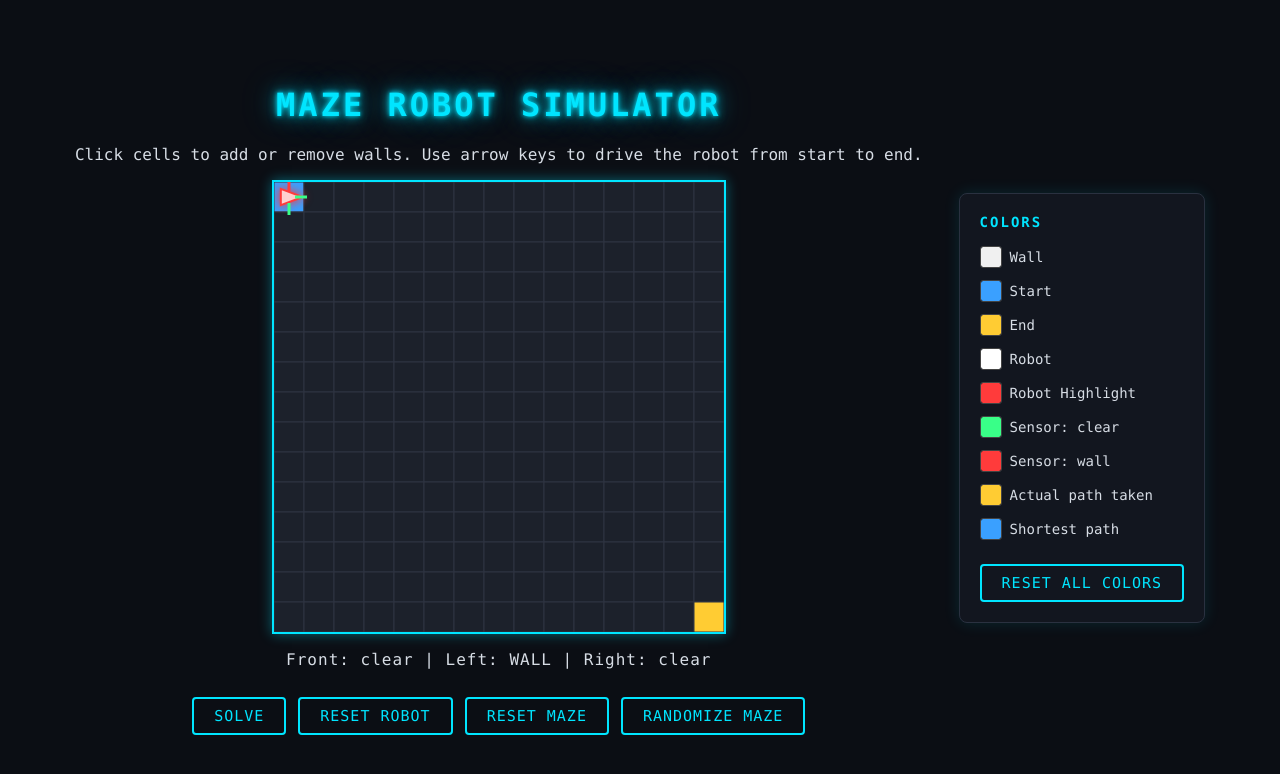
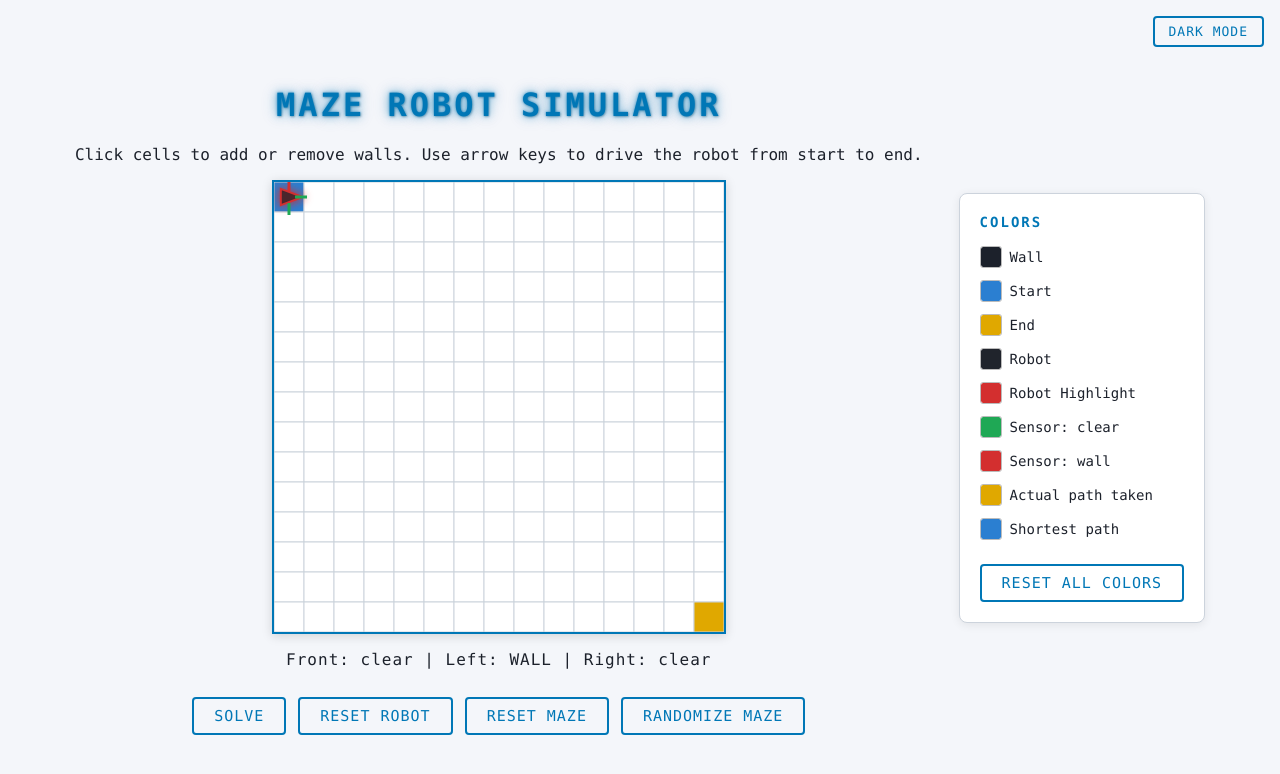
Before and after one commit to cool-coder16/Portfolio, a website: page index.html in a window 1280 px wide. Drawn offline with Linux system fonts and the light colour scheme.

Commit message:
Add dark/light mode toggle, defaulting to the system preference
Adds a fixed top-right toggle that switches the page's CSS variables
(background, text, accent, panel, button colors) between a dark and
light theme, and separately swaps the canvas's own colors (open path,
grid lines, and the full customizable maze palette via
DARK/LIGHT_DEFAULT_COLORS) since those are drawn in JS rather than
CSS. Toggling immediately re-applies the new theme's default palette,
and "Reset All Colors" restores whichever theme's defaults are
currently active. Initial theme is read once from
prefers-color-scheme; manual toggles aren't overridden afterward. The
light theme's title glow uses the same layered-shadow technique as
dark mode, just softer and in the light accent color instead of cyan.

```diff
--- a/index.html
+++ b/index.html
@@ -6,6 +6,8 @@
   <link rel="stylesheet" href="style.css">
 </head>
 <body>
+  <button id="themeToggle" class="btn theme-toggle">Light Mode</button>
+
   <div class="page">
     <main>
       <h1>Maze Robot Simulator</h1>
--- a/script.js
+++ b/script.js
@@ -11,12 +11,14 @@ canvas.width = GRID_SIZE * CELL_SIZE;
 canvas.height = GRID_SIZE * CELL_SIZE;
 
 // --- Customizable colors ---
-// Every color a legend swatch controls, in one place. DEFAULT_COLORS is a
-// frozen copy of the original palette so "Reset All Colors" has something
-// to restore; `colors` is the live, editable copy everything else reads
-// from. Colors NOT in this list (the dark path background, grid lines) are
-// deliberately fixed, not exposed for editing.
-const DEFAULT_COLORS = {
+// Every color a legend swatch controls, in one place. There are two full
+// default palettes — one tuned to look right on a dark path background,
+// one for a light path background — since colors that pop on dark (like a
+// white robot) can vanish entirely on light, and vice versa. `colors` is
+// the live, editable copy everything else reads from; `currentDefaults`
+// points at whichever palette is active, so "Reset All Colors" restores
+// the right one instead of always going back to dark mode's colors.
+const DARK_DEFAULT_COLORS = {
   wall: "#f0f0f0",
   start: "#3aa0ff",
   end: "#ffcc33",
@@ -27,7 +29,29 @@ const DEFAULT_COLORS = {
   actualPath: "#ffcc33",
   shortestPath: "#3aa0ff",
 };
-const colors = { ...DEFAULT_COLORS };
+const LIGHT_DEFAULT_COLORS = {
+  wall: "#1c212b",
+  start: "#2b7fd1",
+  end: "#e0a800",
+  robot: "#20242c",
+  robotHighlight: "#d32f2f",
+  sensorClear: "#1fa855",
+  sensorWall: "#d32f2f",
+  actualPath: "#e0a800",
+  shortestPath: "#2b7fd1",
+};
+
+// The open-path fill and grid lines aren't legend swatches (nothing to
+// customize), but they still need to flip between themes, same reasoning.
+const CANVAS_THEME = {
+  dark: { path: "#1c212b", gridLine: "#2f3542" },
+  light: { path: "#ffffff", gridLine: "#ccd3dc" },
+};
+
+let isLightMode = false;
+let currentDefaults = DARK_DEFAULT_COLORS;
+let canvasTheme = CANVAS_THEME.dark;
+const colors = { ...currentDefaults };
 
 // Build a GRID_SIZE x GRID_SIZE grid, every cell starts as "no wall" (false).
 const grid = Array.from({ length: GRID_SIZE }, () =>
@@ -276,7 +300,8 @@ function draw() {
       const y = row * CELL_SIZE;
 
       // Wall/start/end colors are user-customizable (see the `colors`
-      // object above and the sidebar color pickers); open path stays fixed.
+      // object above and the sidebar color pickers); open path and grid
+      // lines follow the dark/light theme instead (canvasTheme).
       if (grid[row][col]) {
         ctx.fillStyle = colors.wall;
       } else if (row === START.row && col === START.col) {
@@ -284,11 +309,11 @@ function draw() {
       } else if (row === END.row && col === END.col) {
         ctx.fillStyle = colors.end;
       } else {
-        ctx.fillStyle = "#1c212b"; // open path
+        ctx.fillStyle = canvasTheme.path;
       }
       ctx.fillRect(x, y, CELL_SIZE, CELL_SIZE);
 
-      ctx.strokeStyle = "#2f3542";
+      ctx.strokeStyle = canvasTheme.gridLine;
       ctx.strokeRect(x, y, CELL_SIZE, CELL_SIZE);
     }
   }
@@ -700,14 +725,46 @@ for (const { id, key } of COLOR_INPUTS) {
   });
 }
 
+// Applies a full palette to both the live `colors` object and the visible
+// color-picker inputs (updating `colors` alone wouldn't move the pickers).
+function applyColorPalette(palette) {
+  Object.assign(colors, palette);
+  for (const { id, key } of COLOR_INPUTS) {
+    document.getElementById(id).value = palette[key];
+  }
+}
+
 document.getElementById("resetColorsButton").addEventListener("click", () => {
-  Object.assign(colors, DEFAULT_COLORS);
-  // The <input type="color"> elements have their own displayed value too —
-  // updating the `colors` object alone wouldn't move the pickers back.
-  for (const { id, key } of COLOR_INPUTS) {
-    document.getElementById(id).value = DEFAULT_COLORS[key];
-  }
+  applyColorPalette(currentDefaults);
   draw();
 });
 
+// --- Dark / light mode ---
+const themeToggleButton = document.getElementById("themeToggle");
+
+// Shared by the initial page load and the toggle button, so both apply a
+// theme change the exact same way.
+function applyTheme(lightMode) {
+  isLightMode = lightMode;
+
+  document.documentElement.classList.toggle("light-theme", isLightMode);
+  themeToggleButton.textContent = isLightMode ? "Dark Mode" : "Light Mode";
+
+  canvasTheme = isLightMode ? CANVAS_THEME.light : CANVAS_THEME.dark;
+  currentDefaults = isLightMode ? LIGHT_DEFAULT_COLORS : DARK_DEFAULT_COLORS;
+  applyColorPalette(currentDefaults);
+}
+
+themeToggleButton.addEventListener("click", () => {
+  applyTheme(!isLightMode);
+  draw();
+});
+
+// Default to whatever the user's OS/browser is already set to, rather than
+// always starting in dark mode. This only reads it once at load — if the
+// user then toggles manually, we respect that choice instead of flipping
+// the theme out from under them if their system setting changes later.
+const prefersLight = window.matchMedia("(prefers-color-scheme: light)").matches;
+applyTheme(prefersLight);
+
 draw();
--- a/style.css
+++ b/style.css
@@ -1,9 +1,37 @@
+/* --- Theme --- */
+/* Dark is the default palette; :root.light-theme (toggled by script.js's
+   theme button) overrides these variables to switch the page's chrome.
+   The maze's own canvas colors are separate — those are drawn in JS, so
+   they're switched there (see DARK/LIGHT_DEFAULT_COLORS and CANVAS_THEME
+   in script.js) rather than through CSS. */
+:root {
+  --bg: #0b0e14;
+  --text: #d7dde5;
+  --accent: #00e5ff;
+  --panel-bg: #12161f;
+  --panel-border: #2a3140;
+  --swatch-border: #444;
+  --btn-hover-bg: rgba(0, 229, 255, 0.15);
+  --btn-active-bg: rgba(0, 229, 255, 0.35);
+}
+
+:root.light-theme {
+  --bg: #f4f6fa;
+  --text: #1c212b;
+  --accent: #0077b6;
+  --panel-bg: #ffffff;
+  --panel-border: #ccd3dc;
+  --swatch-border: #bbb;
+  --btn-hover-bg: rgba(0, 119, 182, 0.1);
+  --btn-active-bg: rgba(0, 119, 182, 0.22);
+}
+
 /* System monospace fonts (no download needed) give a terminal/HUD feel. */
 body {
   font-family: ui-monospace, "Cascadia Code", "Roboto Mono", Menlo, Consolas, monospace;
   text-align: center;
-  background: #0b0e14;
-  color: #d7dde5;
+  background: var(--bg);
+  color: var(--text);
   margin: 0;
   /* min-height: 100vh (100% of the browser window's height) plus centering
      the body's own content is what actually centers things against the
@@ -15,7 +43,7 @@ body {
 }
 
 h1 {
-  color: #00e5ff;
+  color: var(--accent);
   letter-spacing: 3px;
   text-transform: uppercase;
   /* Several glow layers at increasing blur radii stack into one bright,
@@ -28,11 +56,26 @@ h1 {
     2px 2px 3px rgba(0, 0, 0, 0.6);
 }
 
+/* Same layered-glow technique as dark mode, just lighter and in the
+   light-theme accent blue instead of cyan — a full neon glow at the same
+   strength would read as muddy on a light background. */
+:root.light-theme h1 {
+  text-shadow:
+    0 0 3px rgba(0, 119, 182, 0.7),
+    0 0 8px rgba(0, 119, 182, 0.5),
+    0 0 16px rgba(0, 119, 182, 0.3),
+    1px 1px 2px rgba(0, 0, 0, 0.2);
+}
+
 canvas {
   background: #1c212b;
-  border: 2px solid #00e5ff;
+  border: 2px solid var(--accent);
   box-shadow: 0 0 12px rgba(0, 229, 255, 0.4); /* neon glow around the grid */
   cursor: pointer;
+}
+
+:root.light-theme canvas {
+  box-shadow: 0 2px 10px rgba(0, 0, 0, 0.15);
 }
 
 .readout {
@@ -69,9 +112,9 @@ canvas {
   font-size: 15px;
   letter-spacing: 1px;
   text-transform: uppercase;
-  color: #00e5ff;
+  color: var(--accent);
   background: transparent;
-  border: 2px solid #00e5ff;
+  border: 2px solid var(--accent);
   border-radius: 4px;
   padding: 8px 20px;
   margin-top: 12px;
@@ -79,14 +122,33 @@ canvas {
 }
 
 .btn:hover {
-  background: rgba(0, 229, 255, 0.15);
+  background: var(--btn-hover-bg);
   box-shadow: 0 0 10px rgba(0, 229, 255, 0.5);
 }
 
 /* :active = the moment the button is actually being pressed/clicked. */
 .btn:active {
-  background: rgba(0, 229, 255, 0.35);
+  background: var(--btn-active-bg);
   box-shadow: 0 0 4px rgba(0, 229, 255, 0.6);
+}
+
+:root.light-theme .btn:hover {
+  box-shadow: 0 0 8px rgba(0, 119, 182, 0.35);
+}
+
+:root.light-theme .btn:active {
+  box-shadow: 0 0 4px rgba(0, 119, 182, 0.45);
+}
+
+/* Fixed in the corner regardless of scroll position or window size. */
+.theme-toggle {
+  position: fixed;
+  top: 16px;
+  right: 16px;
+  margin: 0;
+  padding: 6px 14px;
+  font-size: 13px;
+  z-index: 10;
 }
 
 /* --- Page layout --- */
@@ -113,14 +175,18 @@ canvas {
   padding: 20px;
   text-align: left;
   min-width: 180px;
-  background: #12161f;
-  border: 1px solid #2a3140;
+  background: var(--panel-bg);
+  border: 1px solid var(--panel-border);
   border-radius: 8px;
   box-shadow: 0 0 16px rgba(0, 229, 255, 0.12);
 }
 
+:root.light-theme .legend {
+  box-shadow: 0 2px 10px rgba(0, 0, 0, 0.08);
+}
+
 .legend h2 {
-  color: #00e5ff;
+  color: var(--accent);
   font-size: 14px;
   letter-spacing: 2px;
   text-transform: uppercase;
@@ -138,7 +204,7 @@ canvas {
 .legend-swatch {
   width: 22px;
   height: 22px;
-  border: 1px solid #444;
+  border: 1px solid var(--swatch-border);
   border-radius: 3px;
   padding: 0;
   background: none;
```
